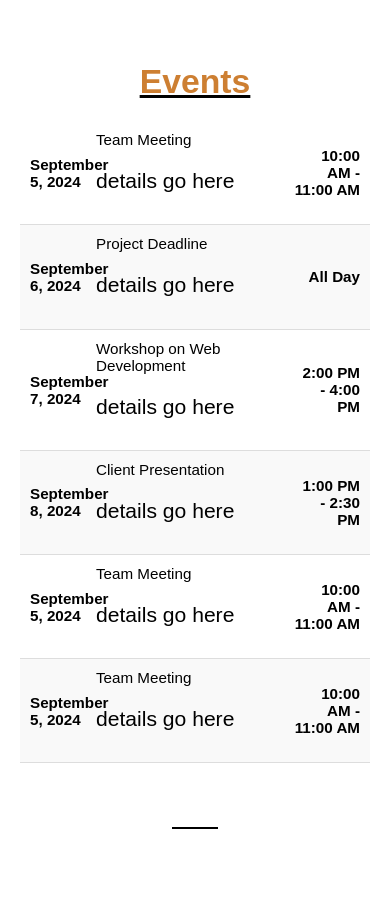
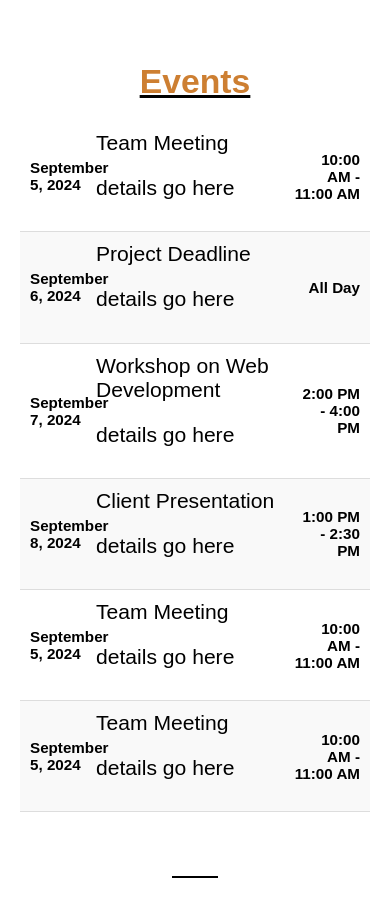
Before and after one commit to shotacurtisruo/KefliSports, a plain HTML site: page public/index.html in a window 390 px wide. Shown: the part 1860-2765 px from the top of the page. Drawn offline with Linux system fonts and the light colour scheme.

Commit message:
event text media

```diff
--- a/public/index.css
+++ b/public/index.css
@@ -485,7 +485,7 @@ li:nth-child(even) {
         font-size: 5vh;
     }
     .date,
-    .event-name,
+
     .time {
         font-size: 2.2vh; /* Slightly smaller font size for medium screens */
     }
@@ -562,7 +562,6 @@ li:nth-child(even) {
         font-size: 4.5vh;
     }
     .date,
-    .event-name,
     .time {
         font-size: 2vh; /* Smaller font size for mobile screens */
     }
@@ -633,7 +632,6 @@ li:nth-child(even) {
         font-size: 4vh;
     }
     .date,
-    .event-name,
     .time {
         font-size: 1.8vh; /* Further reduced font size for very small screens */
     }
```
